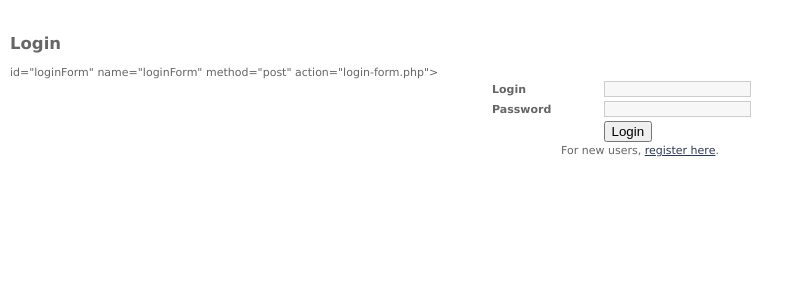
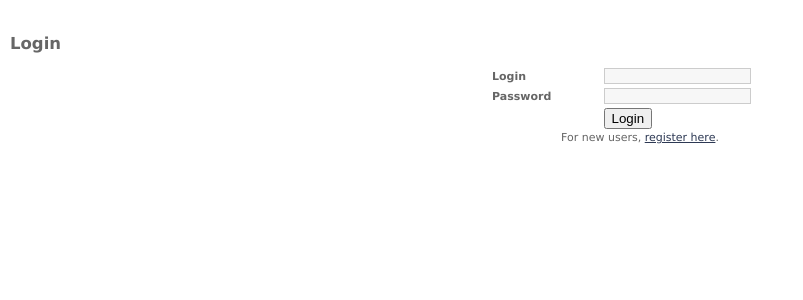
Before and after one commit to Virtual-Labs/principles-of-programming-languages-iiith, a PHP site: page /build/login-form.php in a window 1280 px wide. Shown: the top 300 px of the page, without its empty margins (0-803 px from the left). Run offline with PHP 8.4, Linux system fonts and the light colour scheme.

Commit message:
typo in login-form.php
git-svn-id: file:///labs/cse05/svn/popl-vlab@68 76ba195c-cacf-40f7-9991-3fb887e740ca

```diff
--- a/src/php/login-form.php
+++ b/src/php/login-form.php
@@ -24,7 +24,7 @@ if (isset($_REQUEST['login'])) {
 </head>
 <body>
 <h2><?php echo $login_message;?></h2>
- id="loginForm" name="loginForm" method="post" action="login-form.php">
+<id="loginForm" name="loginForm" method="post" action="login-form.php">
   <table width="300" border="0" align="center" cellpadding="2" cellspacing="0">
     <tr>
       <td width="112"><b>Login</b></td>
```
